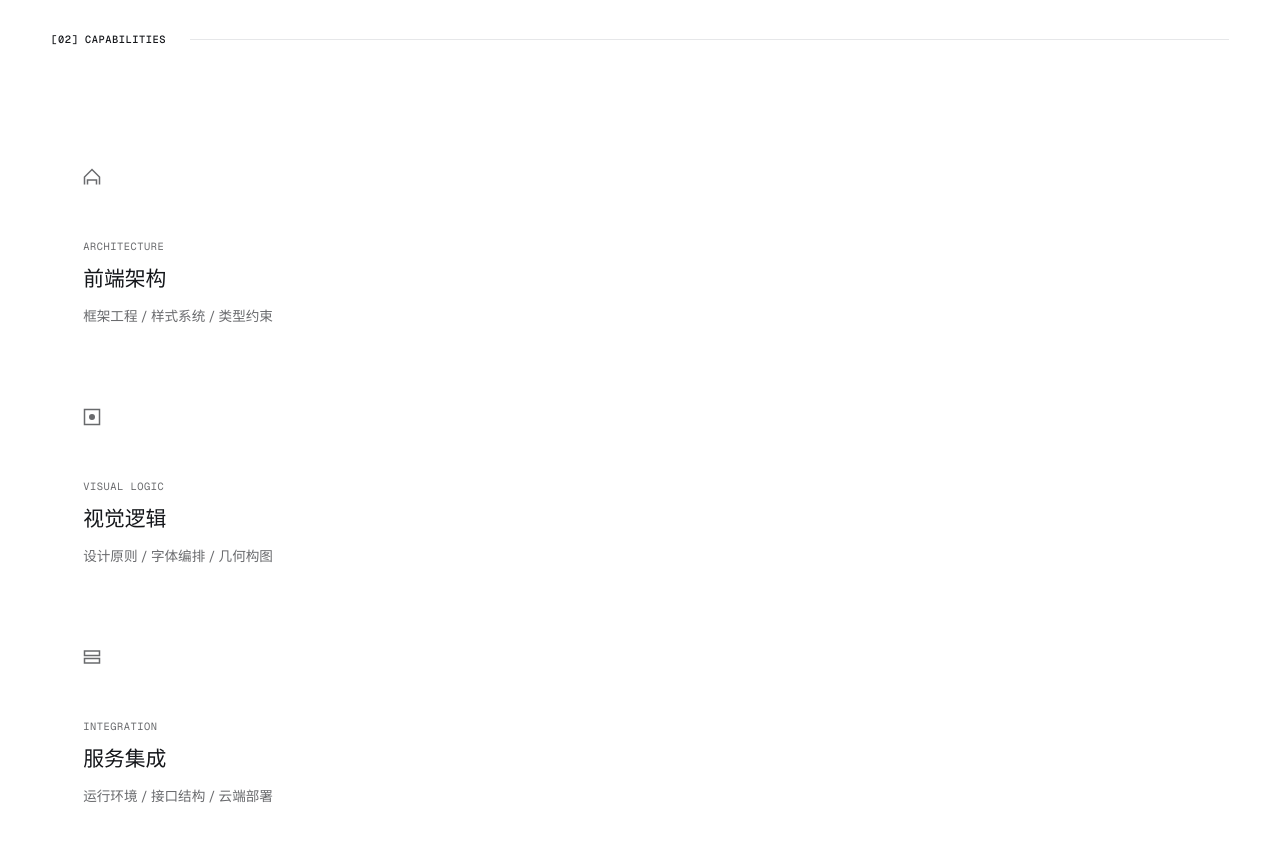
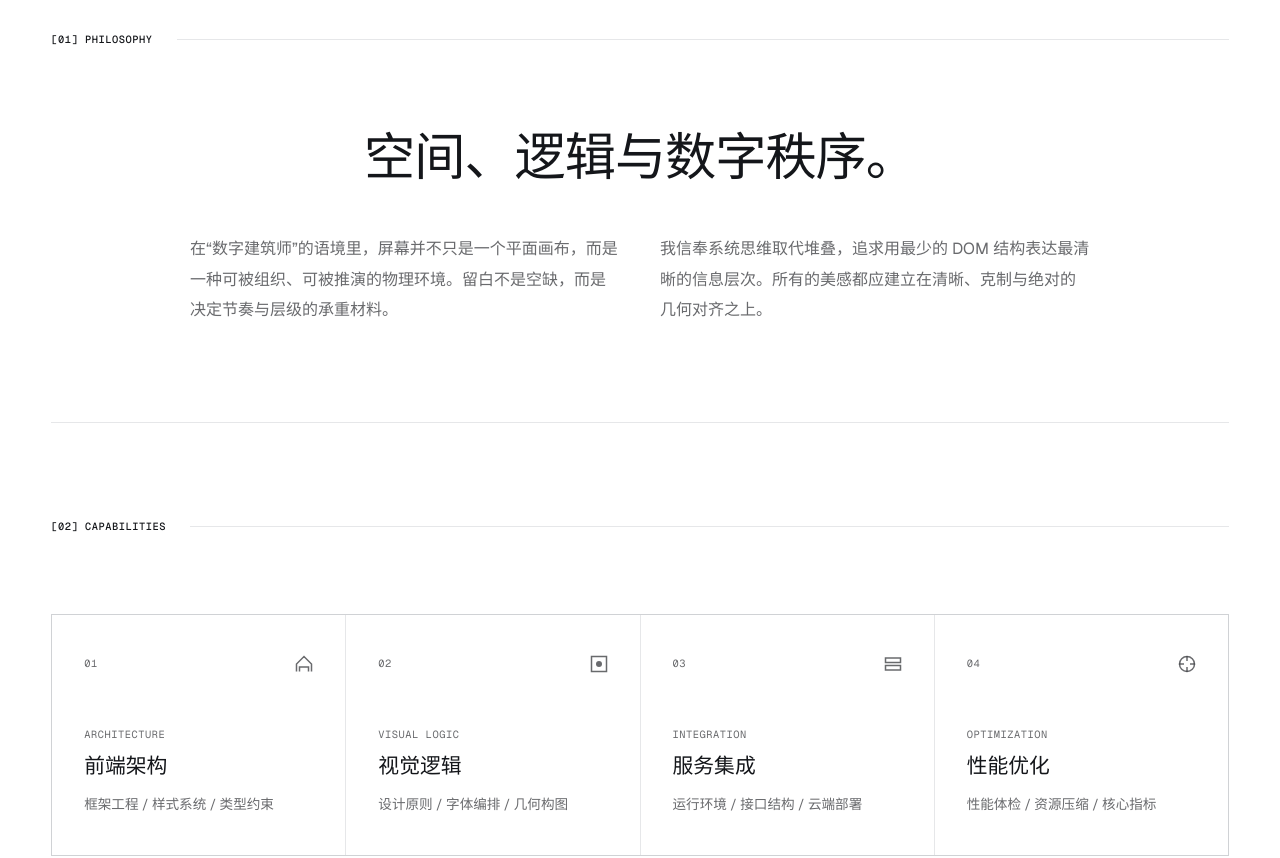
Before and after one commit to yumengjh/yuweb, a Next.js app: page / in a window 1280 px wide. Shown: the part 860-1718 px from the top of the page. Built offline with nearby package versions, Linux system fonts and the light colour scheme.

Commit message:
refactor: restore home page layout

```diff
--- a/src/components/home-page/HomePage.tsx
+++ b/src/components/home-page/HomePage.tsx
@@ -120,13 +120,29 @@ export function HomePage({ locale }: { locale: SiteLocale }) {
 
         <section className={styles.section}>
           <div className={styles.sectionHeader}>
+            <span className={styles.sectionTitle}>{t(homePage.sectionTitles.philosophy)}</span>
+            <div className={styles.sectionLine}></div>
+          </div>
+          <div className={styles.philosophyContent}>
+            <h2 className={styles.statementTitle}>{t(homePage.philosophy.title)}</h2>
+            <div className={styles.statementText}>
+              {homePage.philosophy.paragraphs.map((paragraph) => (
+                <p key={paragraph}>{t(paragraph)}</p>
+              ))}
+            </div>
+          </div>
+        </section>
+
+        <section className={styles.section}>
+          <div className={styles.sectionHeader}>
             <span className={styles.sectionTitle}>{t(homePage.sectionTitles.capabilities)}</span>
             <div className={styles.sectionLine}></div>
           </div>
-          <div className={styles.capGrid}>
-            {homePage.capabilities.map((item) => (
+          <div className={styles.capGridFull}>
+            {homePage.capabilities.map((item, index) => (
               <article key={`${item.title}-${item.icon}`} className={styles.capCard}>
                 <div className={styles.capTop}>
+                  <div className={styles.capIndex}>{(index + 1).toString().padStart(2, "0")}</div>
                   <div className={styles.capIcon}>
                     <CapabilityIcon kind={item.icon} />
                   </div>
```
